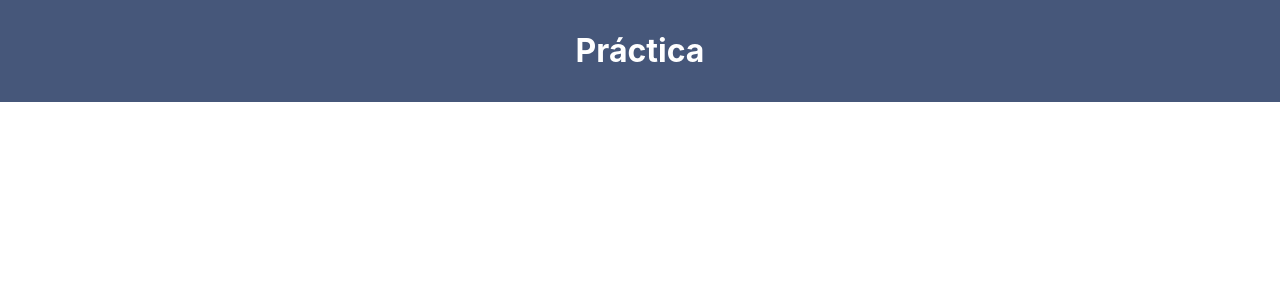
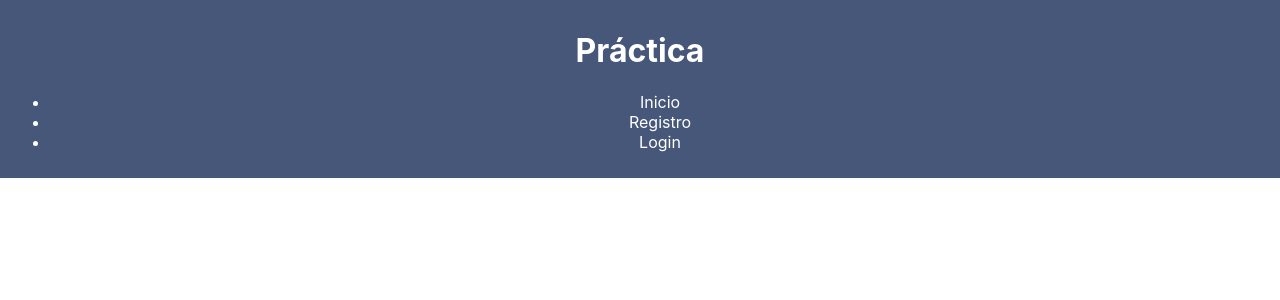
Before and after one commit to EzeMoreira/my-app, a React (Create React App) app: page / in a window 1280 px wide. Shown: the top 300 px of the page. Built offline with nearby package versions, Linux system fonts and the light colour scheme.

Commit message:
modificacion contenido nav jsx + creacion de componente paginas

```diff
--- a/src/App.js
+++ b/src/App.js
@@ -1,10 +1,12 @@
 import './App.css';
+import BarraNav from './components/Nav'
 
 function App() {
 
   return (
     <div className="App">
         <h1> Práctica </h1>
+        <BarraNav/>
     </div>
   );
 }
--- a/src/components/Nav.jsx
+++ b/src/components/Nav.jsx
@@ -1,8 +1,18 @@
-function nav(){
+import React from "react";
+
+function BarraNav(){
 
     return(
-        <div></div>
-    )
+        <div>
+            <nav>
+                <ul>
+                    <li><a href="./"></a>Inicio</li>
+                    <li><a href="./"></a>Registro</li>
+                    <li><a href="./"></a>Login</li>
+                </ul>
+            </nav>
+        </div>
+    );
 }
 
-export default nav;
+export default BarraNav;
```
Also changed, not shown: src/paginas/home.jsx (added).
